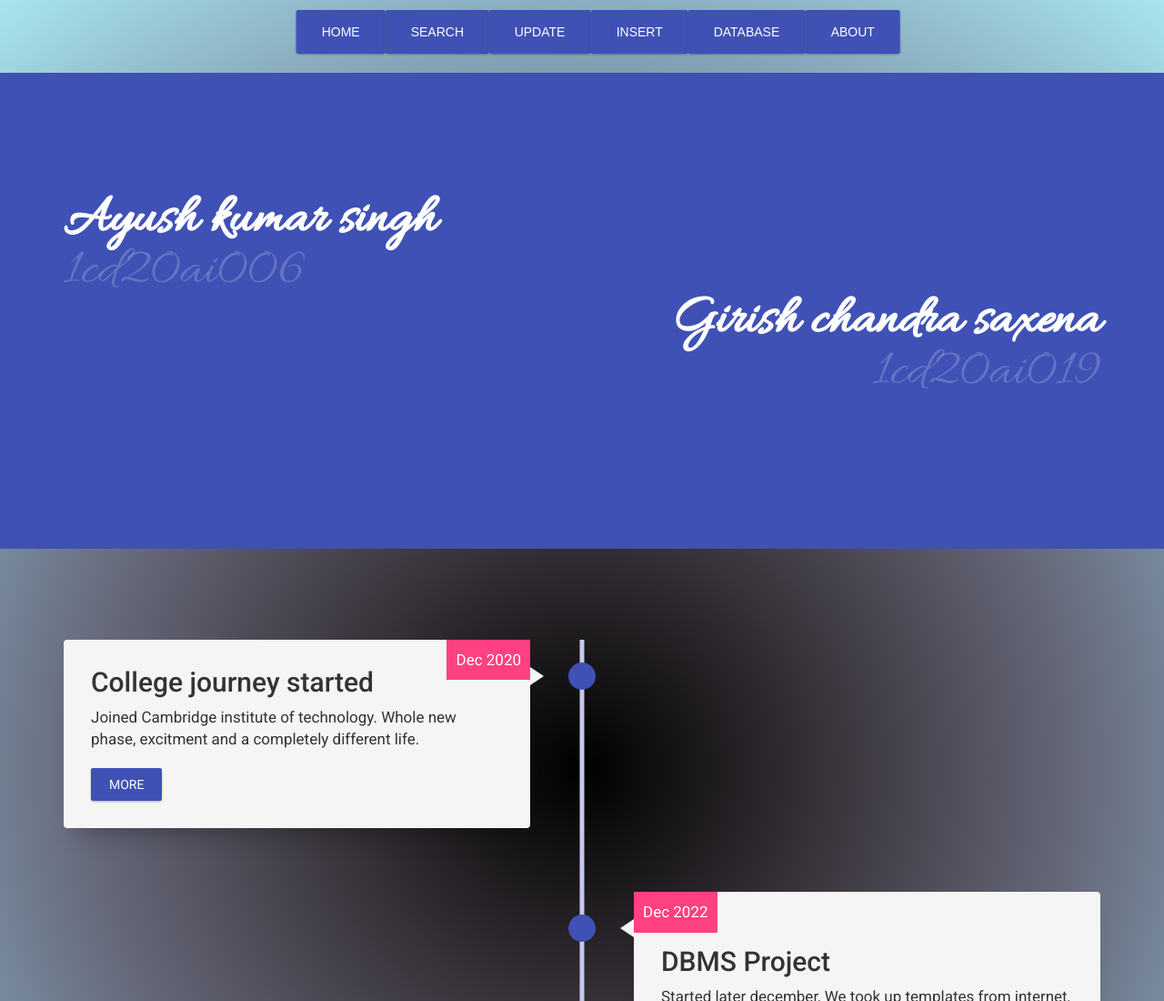
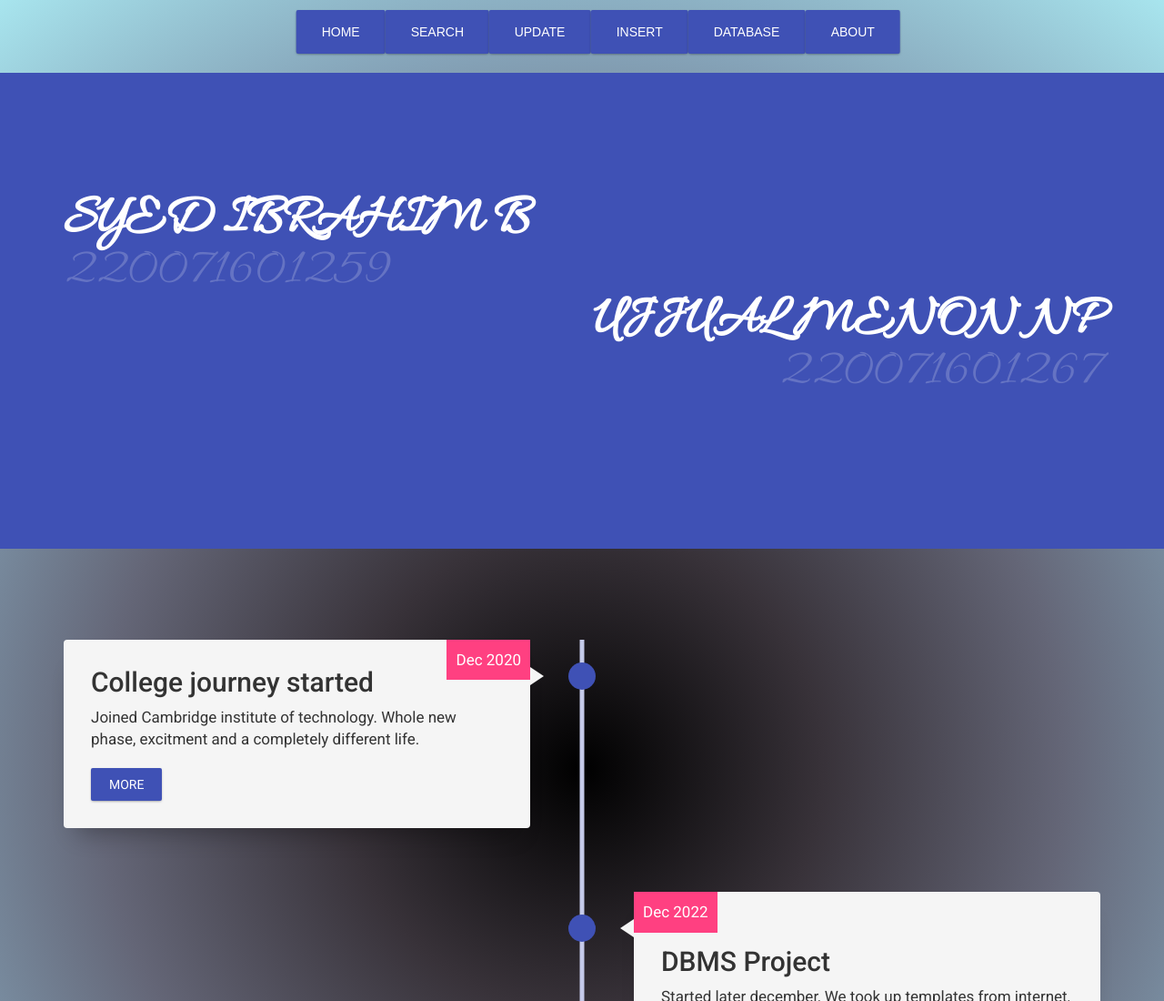
Before and after one commit to ibu47/Football_db_project, a plain HTML site: page about/about.html in a window 1280 px wide. Shown: the top 1100 px of the page at 91% size. Drawn offline with nearby package versions, Linux system fonts and the light colour scheme; a script that the page names is missing.

Commit message:
about.html

```diff
--- a/about/about.html
+++ b/about/about.html
@@ -24,12 +24,12 @@
   </ul>
   <header>
   <div class="container text-left">
-    <p style="font-weight: 900; color: white;">Ayush kumar singh</p>
-    <p>1cd20ai006</p>
+    <p style="font-weight: 900; color: white;">SYED IBRAHIM B</p>
+    <p>220071601259</p>
   </div>
   <div class="container text-right">
-    <p style="font-weight: 900; color: white;">Girish chandra saxena</p>
-    <p>1cd20ai019</p>
+    <p style="font-weight: 900; color: white;">UJJUAL MENON NP</p>
+    <p>220071601267</p>
   </div>
 </header>
 <section class="timeline">
```
